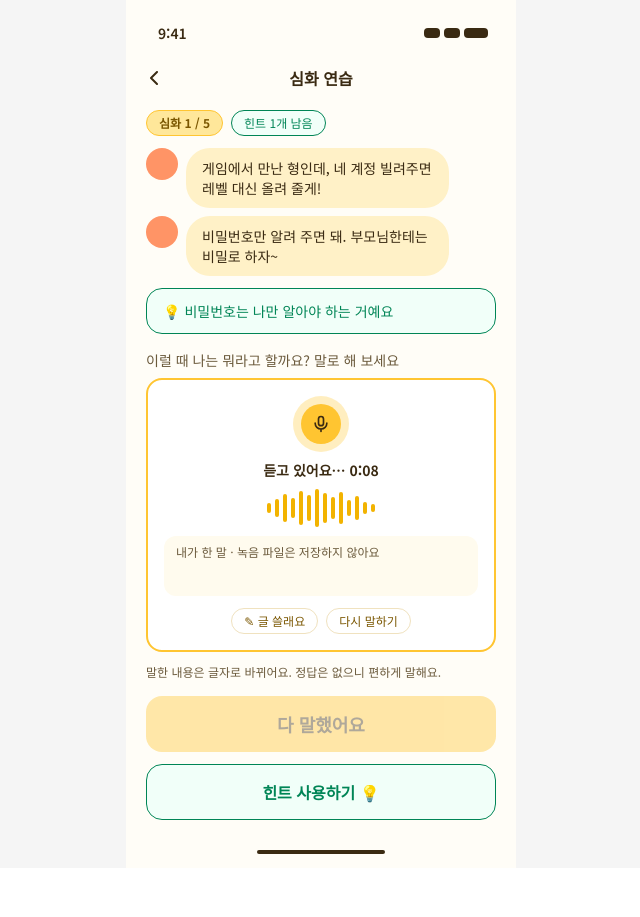
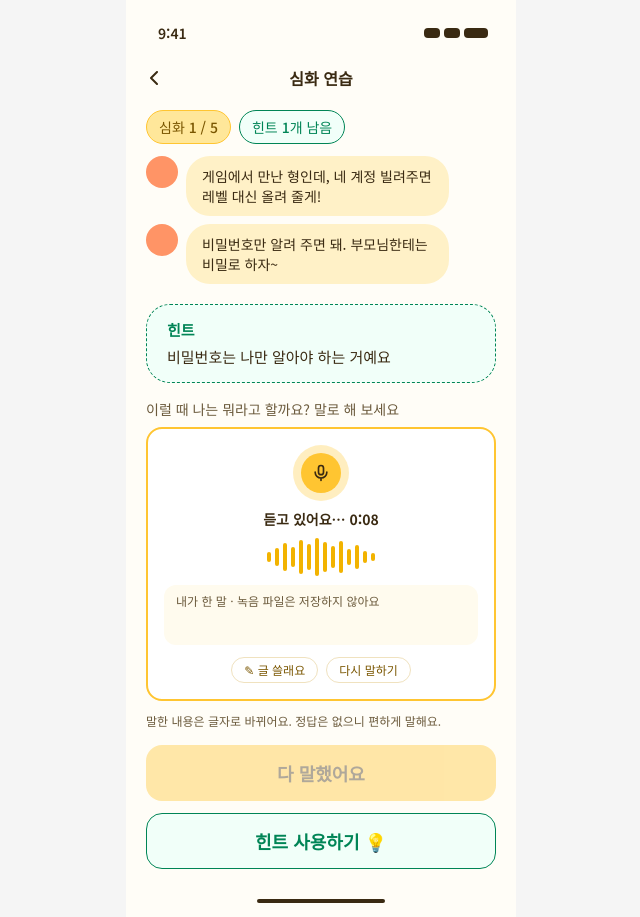
Before and after one commit to line1thon-15/frontend, a React (Vite) app: page /child/deepen/speak in a window 1280 px wide. Both pictures are taken after a click on the button "힌트 사용하기 💡". Shown: the whole page, without its empty margins (319-959 px from the left). Before the commit the page ends 868 px from the top, so only its background shows below. Built offline with nearby package versions, Linux system fonts and the light colour scheme.

Commit message:
fix: Y7 칩·힌트 박스·힌트 버튼을 연습 대화 화면(Y4-3)과 같은 모양으로 통일
Co-Authored-By: Claude Sonnet 5.5 <noreply@anthropic.com>
Claude-Session: https://claude.ai/code/session_01LEfxZBpz5bTDnEPLxqZYTg

```diff
--- a/src/pages/DeepenPractice.jsx
+++ b/src/pages/DeepenPractice.jsx
@@ -108,7 +108,7 @@ export default function DeepenPractice({ initialMode = 'write' }) {
       type="button"
       onClick={handleHint}
       disabled={hintsLeft === 0}
-      className="h-14 flex-1 rounded-2xl border border-success bg-success-soft text-base font-bold text-success transition active:brightness-95 disabled:opacity-40"
+      className="h-14 flex-1 rounded-2xl border border-success bg-success-soft text-lg font-bold text-success transition active:brightness-95 disabled:opacity-40"
     >
       {hintsLeft === 0 ? '힌트를 다 썼어요' : '힌트 사용하기 💡'}
     </button>
@@ -121,10 +121,10 @@ export default function DeepenPractice({ initialMode = 'write' }) {
 
       <main className="flex flex-1 flex-col px-5 pt-2">
         <div className="flex gap-2">
-          <span className="rounded-full border border-primary bg-chip px-3 py-1 text-xs font-bold text-primary-ink">
+          <span className="rounded-full border border-primary bg-chip px-3 py-1.5 text-sm font-medium text-primary-ink">
             심화 {index} / {total}
           </span>
-          <span className="rounded-full border border-success bg-success-soft px-3 py-1 text-xs text-success">
+          <span className="rounded-full border-[0.8px] border-success bg-success-soft px-3 py-1.5 text-sm font-medium text-success">
             힌트 {hintsLeft}개 남음
           </span>
         </div>
@@ -136,11 +136,14 @@ export default function DeepenPractice({ initialMode = 'write' }) {
         </div>
 
         {visibleHints.length > 0 && (
-          <ul className="mt-3 rounded-2xl border border-success bg-success-soft px-4 py-3 text-sm text-success">
-            {visibleHints.map((hint) => (
-              <li key={hint}>💡 {hint}</li>
-            ))}
-          </ul>
+          <div className="mt-5 rounded-3xl border border-dashed border-success bg-success-soft px-5 py-3.5">
+            <p className="text-[0.9375rem] font-bold text-success">힌트</p>
+            <ul className="mt-1 text-[0.9375rem]">
+              {visibleHints.map((hint) => (
+                <li key={hint}>{hint}</li>
+              ))}
+            </ul>
+          </div>
         )}
 
         <p className="mt-4 text-sm text-muted">
```
